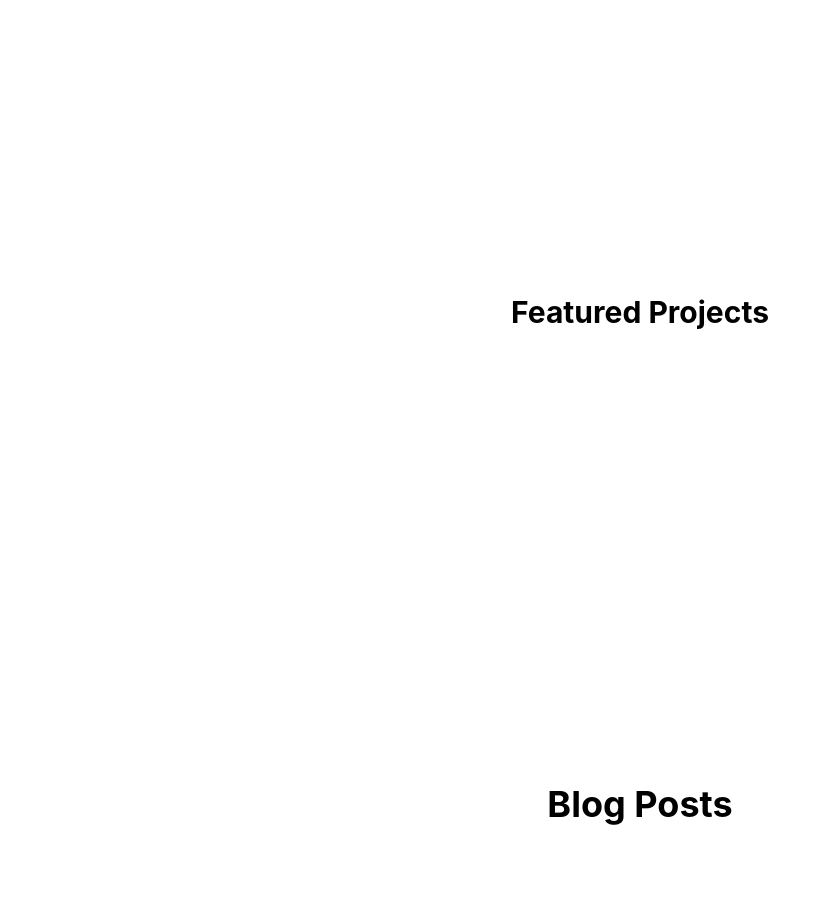
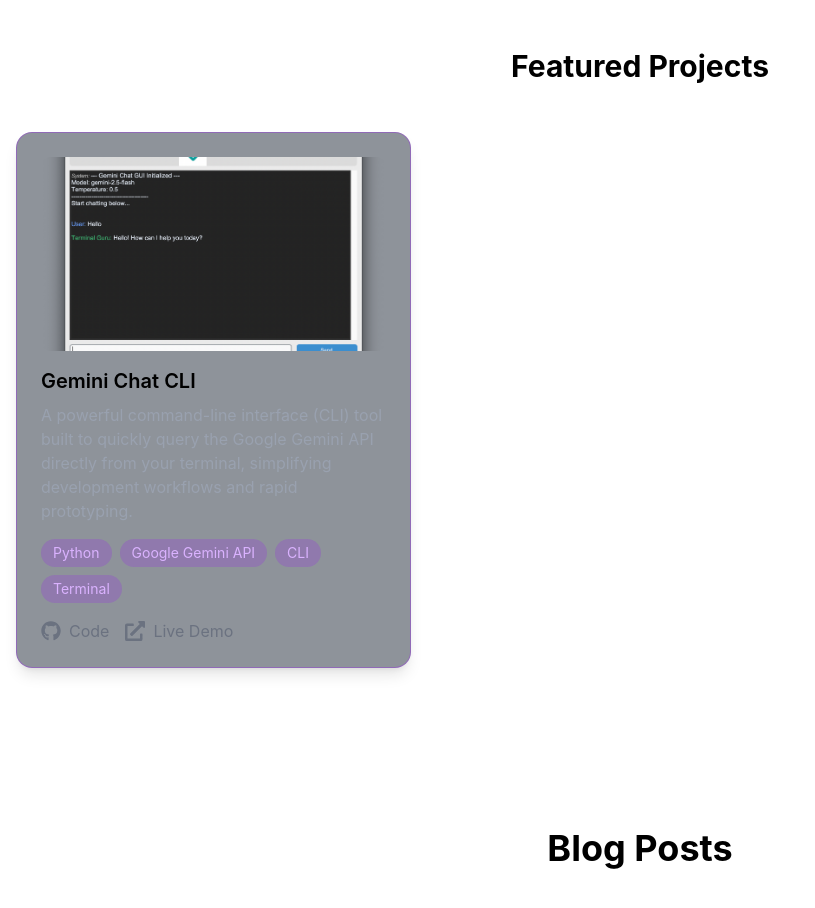
Before and after one commit to SayedAliff/Portfolio-website, a Next.js app: page / in a window 1280 px wide. Shown: the part 3460-4368 px from the top of the page, without its empty margins (0-815 px from the left). Built offline with nearby package versions, Linux system fonts and the light colour scheme.

Commit message:
Project Data File

```diff
--- a/src/app/components/Projects.tsx
+++ b/src/app/components/Projects.tsx
@@ -1,15 +1,17 @@
-
+// src/app/components/Projects.tsx (Final Code with Glowing Border Style)
 
 'use client'
 import { projects } from '@/contents/projects' // Assuming this file exists and exports 'projects'
 import Image from 'next/image'
 import { FaGithub, FaExternalLinkAlt } from 'react-icons/fa'
 import { motion } from 'framer-motion'
-import { fadeInUp, staggerContainer } from '@/utils/animations' // Assuming these are correctly exported
+import { fadeInUp, staggerContainer } from '@/utils/animations'
+import { SiPython, SiDjango, SiTypescript } from 'react-icons/si'; // Example icon imports
+
 
 export default function Projects() {
   return (
-    <section className="py-20">
+    <section id="projects" className="py-20">
       <div className="container max-w-7xl mx-auto px-4">
         <motion.h2
           className="text-3xl font-bold mb-12 text-center"
@@ -18,6 +20,7 @@ export default function Projects() {
           Featured Projects
         </motion.h2>
         <motion.div
+          // Grid layout kept at md:grid-cols-3 for responsiveness
           className="grid grid-cols-1 md:grid-cols-3 gap-8"
           variants={staggerContainer}
           initial="initial"
@@ -26,9 +29,10 @@ export default function Projects() {
           {projects.map((project) => (
             <motion.article
               key={project.title}
-              className="bg-white dark:bg-dark/50 rounded-lg shadow-md p-6"
+              // 🛠️ FIX: Added glowing border and customized background
+              className="bg-dark/50 rounded-2xl shadow-lg border border-purple-600/30 p-6
+                         overflow-hidden hover:shadow-purple-500/50 hover:shadow-xl transition-shadow duration-300"
               variants={fadeInUp}
-              // FIX: Removed {...cardHoverSmall} and replaced with direct whileHover
               whileHover={{ scale: 1.03 }}
             >
               <div className="relative aspect-video mb-4 rounded-lg overflow-hidden">
@@ -48,7 +52,7 @@ export default function Projects() {
                 {project.title}
               </motion.h3>
               <motion.p
-                className="text-gray-600 dark:text-gray-300 mb-4"
+                className="text-gray-400 dark:text-gray-300 mb-4"
                 initial={{ opacity: 0 }}
                 animate={{ opacity: 1 }}
                 transition={{ delay: 0.2 }}
@@ -61,10 +65,12 @@ export default function Projects() {
                 animate={{ opacity: 1 }}
                 transition={{ delay: 0.3 }}
               >
+                {/* Technology Tags (using existing clean style) */}
                 {project.technologies.map((tech) => (
                   <motion.span
                     key={tech}
-                    className="px-3 py-1 bg-primary/10 text-primary rounded-full text-sm"
+                    // Style matches the aesthetic: Dark background, vibrant text
+                    className="px-3 py-1 bg-purple-600/20 text-purple-300 rounded-full text-sm"
                     whileHover={{ scale: 1.1 }}
                     whileTap={{ scale: 0.95 }}
                   >
--- a/src/contents/projects.ts
+++ b/src/contents/projects.ts
@@ -1,6 +1,22 @@
-import { Project } from "@/types";
+// src/contents/projects.ts (Project Data File)
 
+interface Project {
+  title: string;
+  description: string;
+  image: string; // Path to the project image in /public
+  technologies: string[];
+  githubLink: string;
+  demoLink: string;
+}
 
 export const projects: Project[] = [
-
+  {
+    title: "Gemini Chat CLI",
+    description: "A powerful command-line interface (CLI) tool built to quickly query the Google Gemini API directly from your terminal, simplifying development workflows and rapid prototyping.",
+    image: "/images/gemini-cli-placeholder.png",
+    technologies: ["Python", "Google Gemini API", "CLI", "Terminal"],
+    githubLink: "https://github.com/SayedAliff/gemini-chat-cli",
+    demoLink: "#", // Add your live demo URL or keep '#' if none exists
+  },
+  // If you have other projects, you can add them here following the Project interface structure.
 ];
```
Also changed, not shown: public/images/gemini-cli-placeholder.png (added).
